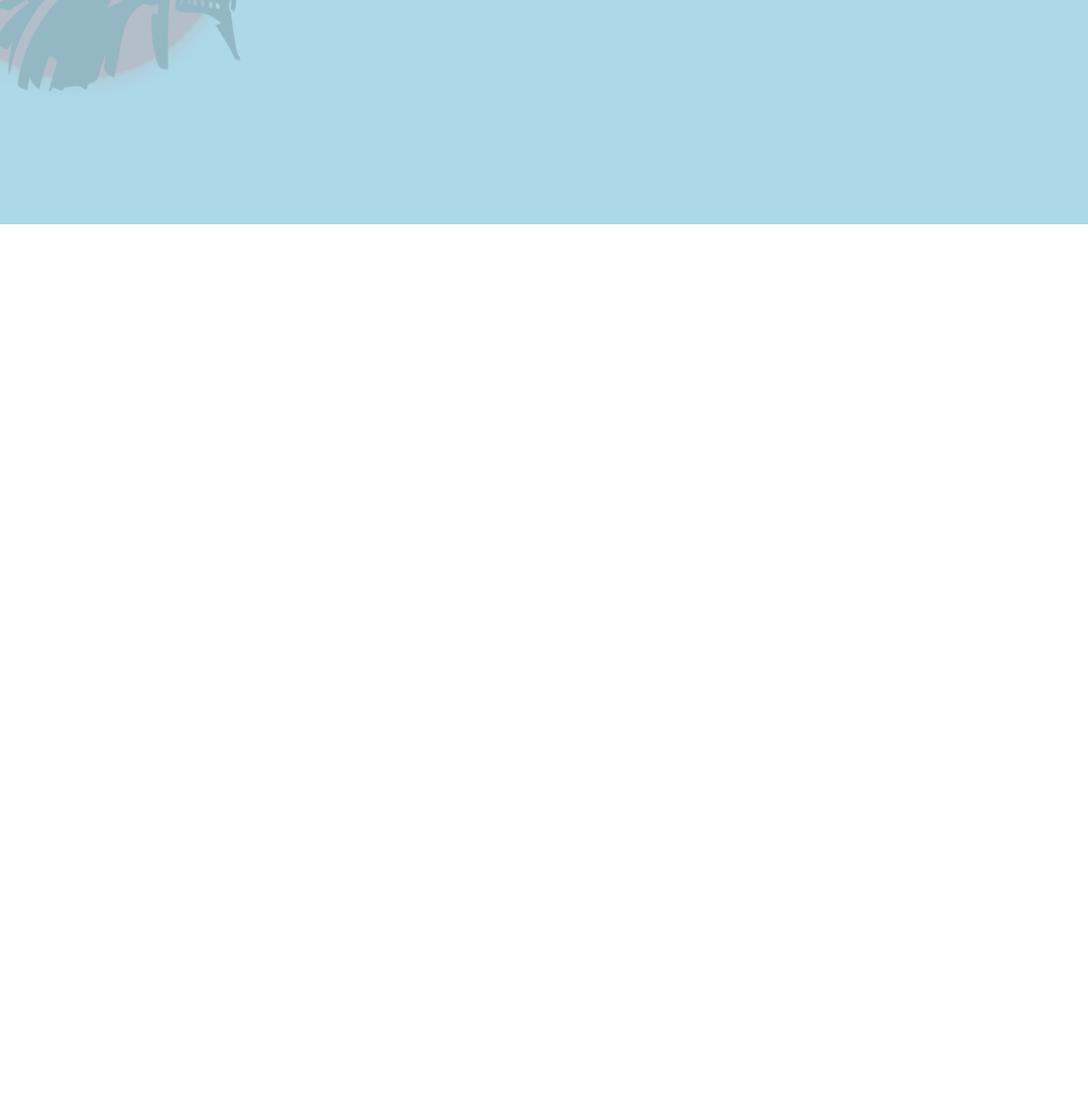
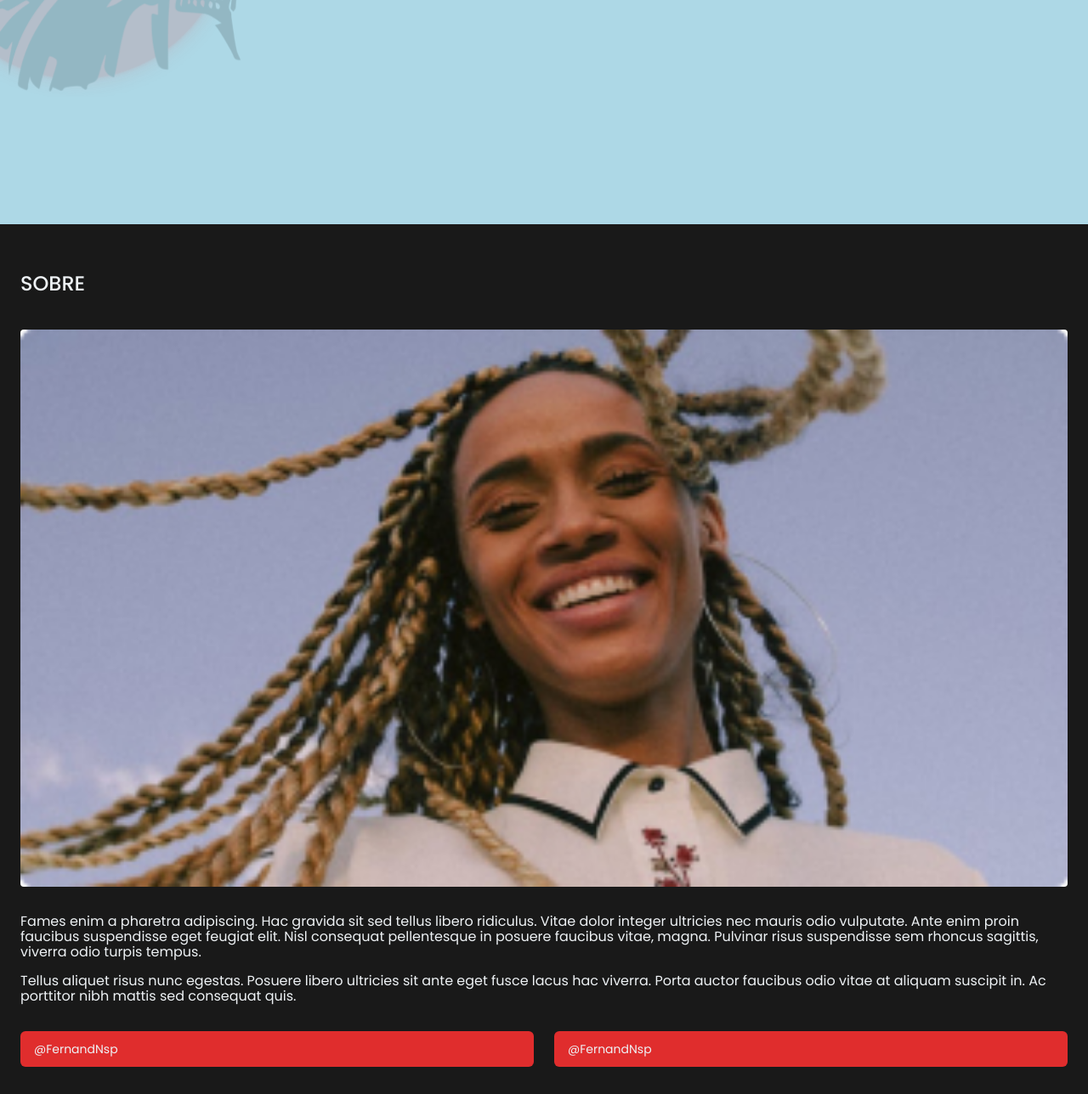
Before and after one commit to PedroNB10/projeto-portfolio-byron, a plain HTML site: page index.html in a window 1280 px wide. Shown: the part 515-1803 px from the top of the page at 85% size. Before the commit the page ends 800 px from the top, so only its background shows below. Drawn offline with Linux system fonts and the light colour scheme.

Commit message:
adcionei o sobre.

```diff
--- a/assets/css/style.css
+++ b/assets/css/style.css
@@ -10,6 +10,29 @@
     line-height: 18px;
     color: var(--clr-black);
 }
+
+.btn{
+    background-color: var(--clr-primary);
+    width: fit-content;
+    padding: 0.75rem 1rem;
+    border-radius: 6px;
+    color: var(--clr-white);
+    font-size: 14px;
+    text-decoration: none;
+
+    transition: transform 200ms;
+    /* O transition coloca um tempo para executar de forma gradual a ação(nesse exemplo transform) */
+}
+
+.btn:hover {
+    transform: scale(1.1);
+
+}
+
+.w-100 {
+    width: 100%;
+}
+
 
 header {
     display: flex;
@@ -74,23 +97,7 @@ header > h1 {
 
 }
 
-.home-cta > a {
-    background-color: var(--clr-primary);
-    width: fit-content;
-    padding: 0.75rem 1rem;
-    border-radius: 6px;
-    color: var(--clr-white);
-    font-size: 14px;
-    text-decoration: none;
 
-    transition: transform 200ms;
-    /* O transition coloca um tempo para executar de forma gradual a ação(nesse exemplo transform) */
-}
-
-.home-cta > a:hover {
-    transform: scale(1.1);
-
-}
 
 .home-heading{
     display: flex;
@@ -110,3 +117,35 @@ header > h1 {
     margin: 0;
 
 }
+
+#sobre {
+
+    display: flex;
+    flex-direction: column;
+    gap: 1rem;
+    padding: 2rem 1.5rem;
+
+    background-color: var(--clr-black);
+    color: var(--clr-white);
+}
+
+#sobre > h2 {
+    font-size: 1.5rem;
+    font-weight: 500;
+    text-transform: uppercase;
+    line-height: 150%;
+
+}
+
+#sobre > img {
+    border-radius: 4px;
+}
+
+.sobre-links {
+
+    display: flex;
+    flex-direction: row;
+    gap: 1.5rem;
+
+    width: 100%;
+}
--- a/index.html
+++ b/index.html
@@ -21,8 +21,6 @@
       </nav>
     </header>
 
-
-
     <main>
       <section id="home">
         <div class="home-cta">
@@ -30,10 +28,39 @@
             <p>bem vinde ao meu mundo!</p>
             <h1>Olá, sou Fernanda Sene</h1>
             <p>Desenvolvedora Front-end e Assesora de Marketing.</p>
+          </div>
+          <a class="btn" href="http://github.com/FernandNsp" target="_blank">@FernandNsp</a>
+        </div>
+      </section>
 
+      <section id="sobre">
+        <h2>Sobre</h2>
+        <img
+          src="./assets/img/img-pessoa.jpg"
+          alt="Uma foto de uma mulher negra sorrindo."
+        />
+        <div class="sobre-content">
+          <p>
+            Fames enim a pharetra adipiscing. Hac gravida sit sed tellus libero
+            ridiculus. Vitae dolor integer ultricies nec mauris odio vulputate.
+            Ante enim proin faucibus suspendisse eget feugiat elit. Nisl consequat
+            pellentesque in posuere faucibus vitae, magna. Pulvinar risus
+            suspendisse sem rhoncus sagittis, viverra odio turpis tempus.
+          </p>
+          <p>
+            Tellus aliquet risus nunc egestas. Posuere libero ultricies sit ante
+            eget fusce lacus hac viverra. Porta auctor faucibus odio vitae at
+            aliquam suscipit in. Ac porttitor nibh mattis sed consequat quis.
+          </p>
         </div>
-                <a href="http://github.com/FernandNsp" target="_blank">@FernandNsp</a>
+
+        <div class="sobre-links">
+          <a class="btn w-100" href="http://linkedin.com/FernandNsp">@FernandNsp</a>
+          <a class="btn w-100" href="http://instagram.com/FernandNsp">@FernandNsp</a>
         </div>
+
+
+
       </section>
     </main>
   </body>
```
Also changed, not shown: assets/img/img-pessoa.jpg (added). Lines whose indentation alone changed are shown as unchanged.
